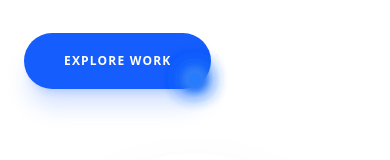
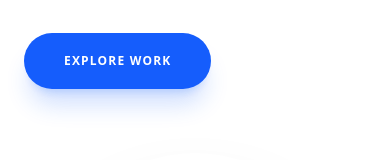
Before and after one commit to Ahsaan-develper/Portfolio-website, a Next.js app: page / in a window 390 px wide. Shown: the part 343-503 px from the top of the page. Built offline with nearby package versions, Linux system fonts and the light colour scheme.

Commit message:
remove trail from small deviecs

```diff
--- a/app/_component/cursorTrail.tsx
+++ b/app/_component/cursorTrail.tsx
@@ -71,7 +71,7 @@ export default function CursorTrail() {
               height: `${Math.max(size, 3)}px`,
               opacity: 1 - index / TOTAL_CIRCLES,
             }}
-            className="fixed top-0 left-0 rounded-full pointer-events-none z-[999999] bg-blue-500 shadow-[0_0_10px_#3b82f6,0_0_25px_#3b82f6]"
+            className="hidden lg:block fixed top-0 left-0 rounded-full pointer-events-none z-[999999] bg-blue-500 shadow-[0_0_10px_#3b82f6,0_0_25px_#3b82f6]"
           />
         );
       })}
```
